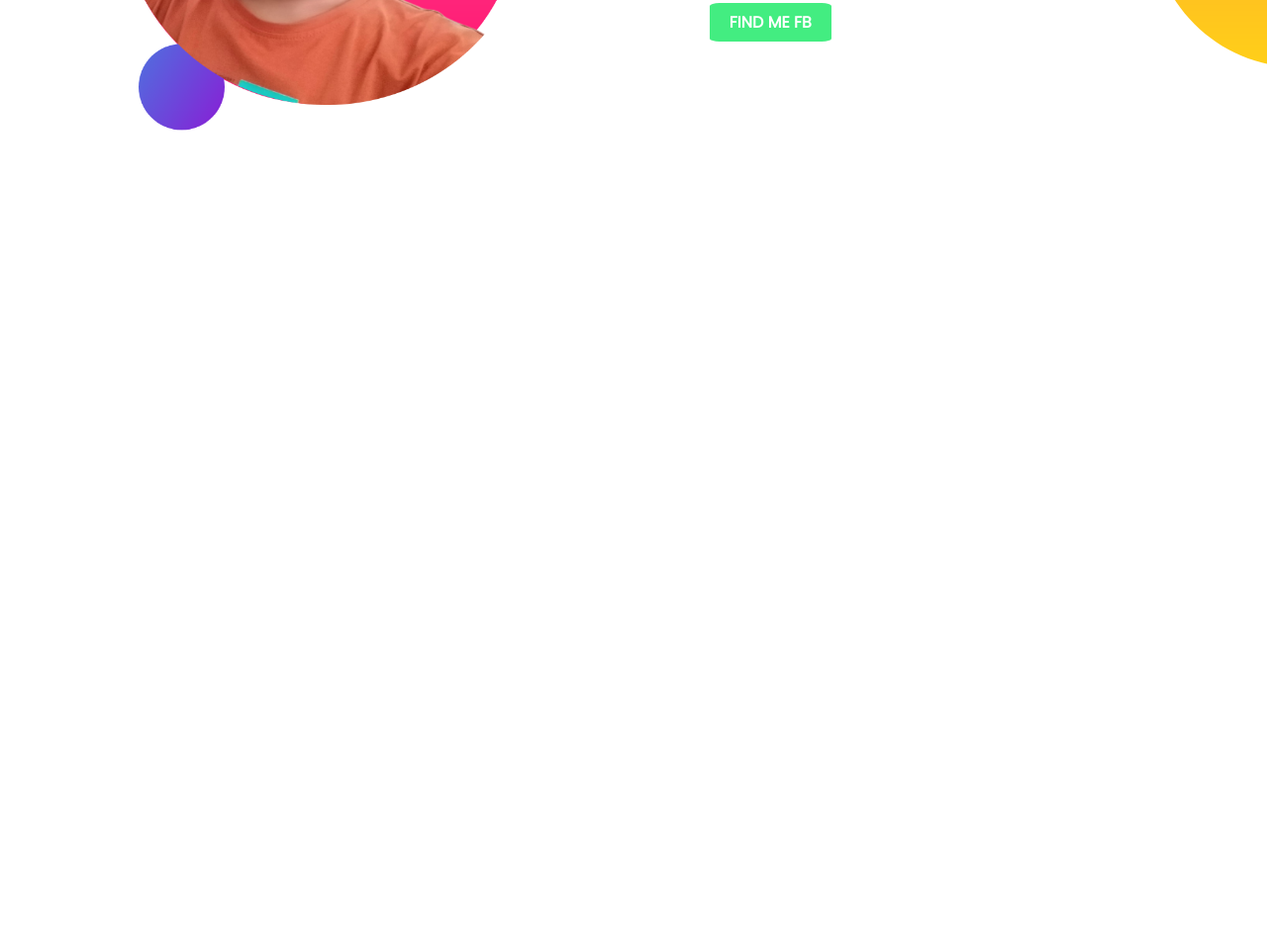
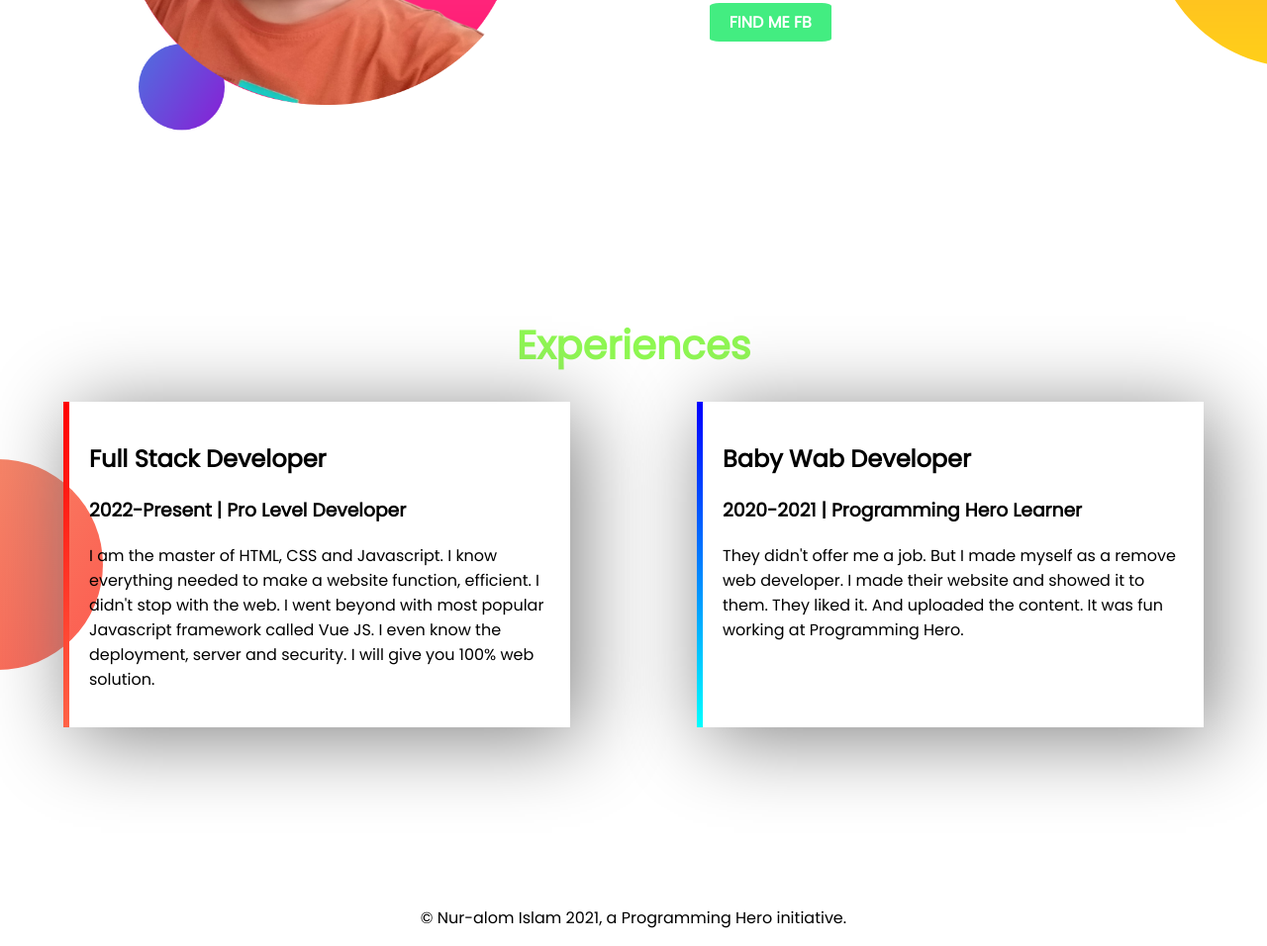
Before and after one commit to Nur-Alom/Nur-Alom-old, a plain HTML site: page index.html in a window 1280 px wide. Shown: the part 935-1891 px from the top of the page at 99% size. Before the commit the page ends 1254 px from the top, so only its background shows below. Drawn offline with Linux system fonts and the light colour scheme.

Commit message:
add new thing

```diff
--- a/index.html
+++ b/index.html
@@ -46,6 +46,31 @@
                 FB</a>
         </div>
     </section>
+    <h1 class="middale">Experiences</h1>
+
+    <section class="Exparenc">
+
+        <div class="flix">
+            <div id="full-stack" class="exparence">
+                <h2>Full Stack Developer</h2>
+                <h3>2022-Present | Pro Level Developer</h3>
+                <p>I am the master of HTML, CSS and Javascript. I know everything needed to make a website function,
+                    efficient. I didn't stop with the web. I went beyond with most popular Javascript framework called
+                    Vue
+                    JS. I even know the deployment, server and security. I will give you 100% web solution.</p>
+            </div>
+            <div id="baby-wab" class="exparence">
+                <h2>Baby Wab Developer</h2>
+                <h3>2020-2021 | Programming Hero Learner</h3>
+                <p>They didn't offer me a job. But I made myself as a remove web developer. I made their website and
+                    showed
+                    it to them. They liked it. And uploaded the content. It was fun working at Programming Hero.</p>
+            </div>
+        </div>
+    </section>
+    <footer>
+        <p>© Nur-alom Islam 2021, a Programming Hero initiative.</p>
+    </footer>
 </body>
 
 </html>
--- a/style.css
+++ b/style.css
@@ -36,3 +36,36 @@ section{
     background-repeat: no-repeat;
     background-position: right;
 }
+.middale{
+    text-align: center;
+    color: #8ef851;
+}
+.Exparenc{
+    background-image: url(images/exp-bg.png);
+    background-repeat: no-repeat;
+    background-position: left;
+}
+.flix{
+    display: flex;
+    margin-bottom: 0;
+}
+.exparence{
+    width: 50%;
+    margin-left: 5%;
+    margin-right: 5%;
+    padding: 20px;
+    box-shadow: 10px 10px 80px gray;
+    }
+    #baby-wab{
+        border-left: 6px solid;
+        border-image:linear-gradient(blue, cyan);
+        border-image-slice: 1;
+    }
+    #full-stack{
+        border-left: 6px solid;
+        border-image:linear-gradient(red, tomato);
+        border-image-slice: 1;
+    }
+    footer p{
+        text-align: center;
+    }
```
